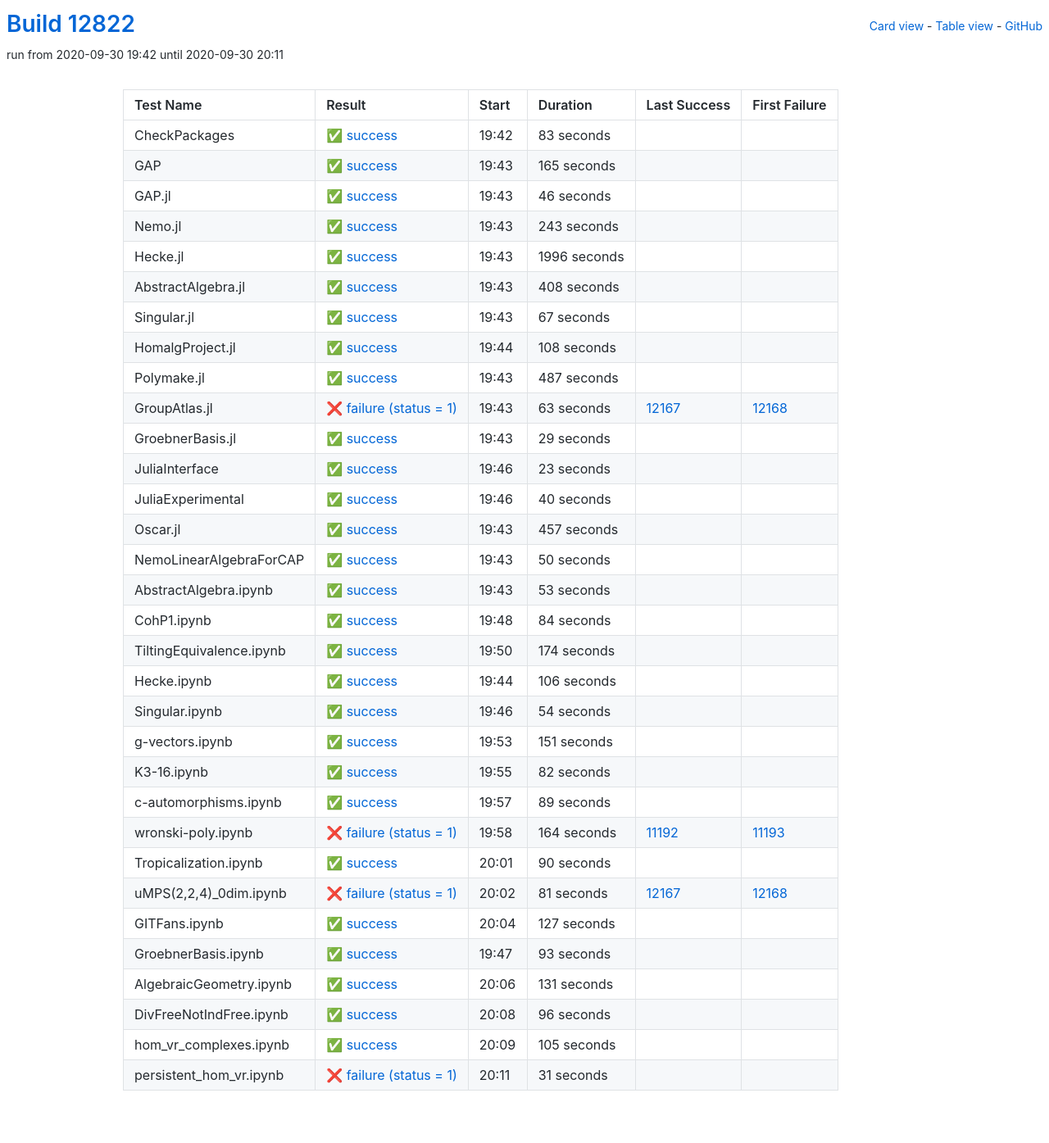
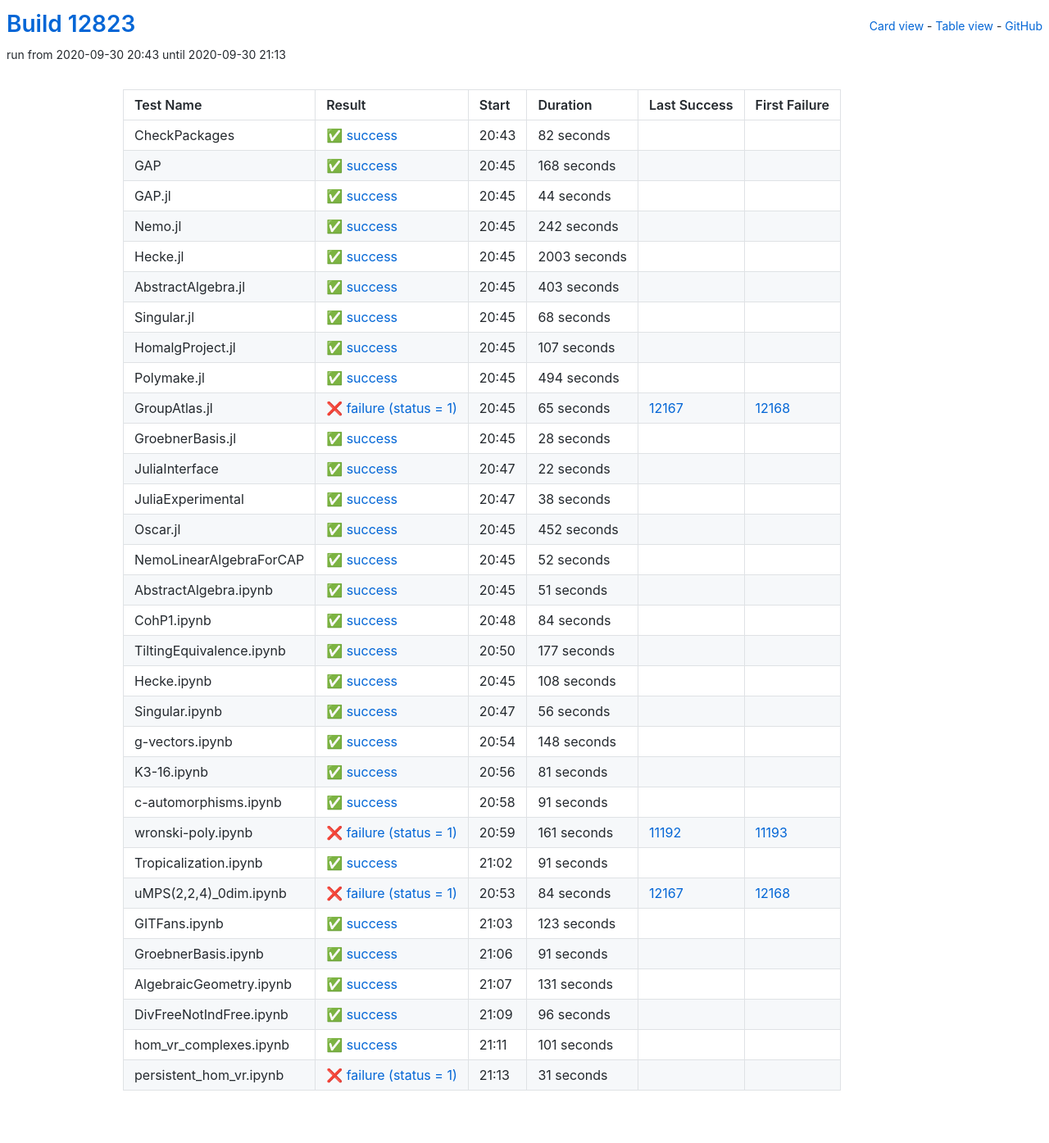
Before and after one commit to oscar-system/oscar-ci-status, a Jekyll site: the page built from table.html, in a window 1280 px wide. Shown: the whole page at 82% size. Built offline with Jekyll 4.4.1, drawn with Linux system fonts in a browser that asks for light colours.

Commit message:
Build #12823

```diff
--- a/_data/ci.yml
+++ b/_data/ci.yml
@@ -1,6 +1,6 @@
 ---
-build: 12822
-build_url: https://oscarci.mathematik.uni-kl.de/job/oscar/12822/
+build: 12823
+build_url: https://oscarci.mathematik.uni-kl.de/job/oscar/12823/
 job: oscar
 organization: oscar-system
 repo: oscar-ci-status
@@ -8,200 +8,200 @@
 tests:
 - name: CheckPackages
   id: checkpackages
-  log: https://oscarci.mathematik.uni-kl.de/job/oscar/12822/artifact/logs/build-12822/CheckPackages.log
-  start: 2020-09-30 19:42
+  log: https://oscarci.mathematik.uni-kl.de/job/oscar/12823/artifact/logs/build-12823/CheckPackages.log
+  start: 2020-09-30 20:43
   success: true
   exitcode: 0
   status: success
-  duration: 83
+  duration: 82
   last_success: false
   last_success_url:
   first_failure: false
   first_failure_url:
 - name: GAP
   id: gap
-  log: https://oscarci.mathematik.uni-kl.de/job/oscar/12822/artifact/logs/build-12822/GAP.log
-  start: 2020-09-30 19:43
+  log: https://oscarci.mathematik.uni-kl.de/job/oscar/12823/artifact/logs/build-12823/GAP.log
+  start: 2020-09-30 20:45
   success: true
   exitcode: 0
   status: success
-  duration: 165
+  duration: 168
   last_success: false
   last_success_url:
   first_failure: false
   first_failure_url:
 - name: GAP.jl
   id: gap-jl
-  log: https://oscarci.mathematik.uni-kl.de/job/oscar/12822/artifact/logs/build-12822/GAP.jl.log
-  start: 2020-09-30 19:43
+  log: https://oscarci.mathematik.uni-kl.de/job/oscar/12823/artifact/logs/build-12823/GAP.jl.log
+  start: 2020-09-30 20:45
   success: true
   exitcode: 0
   status: success
-  duration: 46
+  duration: 44
   last_success: false
   last_success_url:
   first_failure: false
   first_failure_url:
 - name: Nemo.jl
   id: nemo-jl
-  log: https://oscarci.mathematik.uni-kl.de/job/oscar/12822/artifact/logs/build-12822/Nemo.jl.log
-  start: 2020-09-30 19:43
+  log: https://oscarci.mathematik.uni-kl.de/job/oscar/12823/artifact/logs/build-12823/Nemo.jl.log
+  start: 2020-09-30 20:45
   success: true
   exitcode: 0
   status: success
-  duration: 243
+  duration: 242
   last_success: false
   last_success_url:
   first_failure: false
   first_failure_url:
 - name: Hecke.jl
   id: hecke-jl
-  log: https://oscarci.mathematik.uni-kl.de/job/oscar/12822/artifact/logs/build-12822/Hecke.jl.log
-  start: 2020-09-30 19:43
+  log: https://oscarci.mathematik.uni-kl.de/job/oscar/12823/artifact/logs/build-12823/Hecke.jl.log
+  start: 2020-09-30 20:45
   success: true
   exitcode: 0
   status: success
-  duration: 1996
+  duration: 2003
   last_success: false
   last_success_url:
   first_failure: false
   first_failure_url:
 - name: AbstractAlgebra.jl
   id: abstractalgebra-jl
-  log: https://oscarci.mathematik.uni-kl.de/job/oscar/12822/artifact/logs/build-12822/AbstractAlgebra.jl.log
-  start: 2020-09-30 19:43
+  log: https://oscarci.mathematik.uni-kl.de/job/oscar/12823/artifact/logs/build-12823/AbstractAlgebra.jl.log
+  start: 2020-09-30 20:45
   success: true
   exitcode: 0
   status: success
-  duration: 408
+  duration: 403
   last_success: false
   last_success_url:
   first_failure: false
   first_failure_url:
 - name: Singular.jl
   id: singular-jl
-  log: https://oscarci.mathematik.uni-kl.de/job/oscar/12822/artifact/logs/build-12822/Singular.jl.log
-  start: 2020-09-30 19:43
+  log: https://oscarci.mathematik.uni-kl.de/job/oscar/12823/artifact/logs/build-12823/Singular.jl.log
+  start: 2020-09-30 20:45
   success: true
   exitcode: 0
   status: success
-  duration: 67
+  duration: 68
   last_success: false
   last_success_url:
   first_failure: false
   first_failure_url:
 - name: HomalgProject.jl
   id: homalgproject-jl
-  log: https://oscarci.mathematik.uni-kl.de/job/oscar/12822/artifact/logs/build-12822/HomalgProject.jl.log
-  start: 2020-09-30 19:44
+  log: https://oscarci.mathematik.uni-kl.de/job/oscar/12823/artifact/logs/build-12823/HomalgProject.jl.log
+  start: 2020-09-30 20:45
   success: true
   exitcode: 0
   status: success
-  duration: 108
+  duration: 107
   last_success: false
   last_success_url:
   first_failure: false
   first_failure_url:
 - name: Polymake.jl
   id: polymake-jl
-  log: https://oscarci.mathematik.uni-kl.de/job/oscar/12822/artifact/logs/build-12822/Polymake.jl.log
-  start: 2020-09-30 19:43
+  log: https://oscarci.mathematik.uni-kl.de/job/oscar/12823/artifact/logs/build-12823/Polymake.jl.log
+  start: 2020-09-30 20:45
   success: true
   exitcode: 0
   status: success
-  duration: 487
+  duration: 494
   last_success: false
   last_success_url:
   first_failure: false
   first_failure_url:
 - name: GroupAtlas.jl
   id: groupatlas-jl
-  log: https://oscarci.mathematik.uni-kl.de/job/oscar/12822/artifact/logs/build-12822/GroupAtlas.jl.log
-  start: 2020-09-30 19:43
+  log: https://oscarci.mathematik.uni-kl.de/job/oscar/12823/artifact/logs/build-12823/GroupAtlas.jl.log
+  start: 2020-09-30 20:45
   success: false
   exitcode: 1
   status: failure
-  duration: 63
+  duration: 65
   last_success: 12167
   last_success_url: https://oscarci.mathematik.uni-kl.de/job/oscar/12167/
   first_failure: 12168
   first_failure_url: https://oscarci.mathematik.uni-kl.de/job/oscar/12168/
 - name: GroebnerBasis.jl
   id: groebnerbasis-jl
-  log: https://oscarci.mathematik.uni-kl.de/job/oscar/12822/artifact/logs/build-12822/GroebnerBasis.jl.log
-  start: 2020-09-30 19:43
+  log: https://oscarci.mathematik.uni-kl.de/job/oscar/12823/artifact/logs/build-12823/GroebnerBasis.jl.log
+  start: 2020-09-30 20:45
   success: true
   exitcode: 0
   status: success
-  duration: 29
+  duration: 28
   last_success: false
   last_success_url:
   first_failure: false
   first_failure_url:
 - name: JuliaInterface
   id: juliainterface
-  log: https://oscarci.mathematik.uni-kl.de/job/oscar/12822/artifact/logs/build-12822/JuliaInterface.log
-  start: 2020-09-30 19:46
+  log: https://oscarci.mathematik.uni-kl.de/job/oscar/12823/artifact/logs/build-12823/JuliaInterface.log
+  start: 2020-09-30 20:47
   success: true
   exitcode: 0
   status: success
-  duration: 23
+  duration: 22
   last_success: false
   last_success_url:
   first_failure: false
   first_failure_url:
 - name: JuliaExperimental
   id: juliaexperimental
-  log: https://oscarci.mathematik.uni-kl.de/job/oscar/12822/artifact/logs/build-12822/JuliaExperimental.log
-  start: 2020-09-30 19:46
+  log: https://oscarci.mathematik.uni-kl.de/job/oscar/12823/artifact/logs/build-12823/JuliaExperimental.log
+  start: 2020-09-30 20:47
   success: true
   exitcode: 0
   status: success
-  duration: 40
+  duration: 38
   last_success: false
   last_success_url:
   first_failure: false
   first_failure_url:
 - name: Oscar.jl
   id: oscar-jl
-  log: https://oscarci.mathematik.uni-kl.de/job/oscar/12822/artifact/logs/build-12822/Oscar.jl.log
-  start: 2020-09-30 19:43
+  log: https://oscarci.mathematik.uni-kl.de/job/oscar/12823/artifact/logs/build-12823/Oscar.jl.log
+  start: 2020-09-30 20:45
   success: true
   exitcode: 0
   status: success
-  duration: 457
+  duration: 452
   last_success: false
   last_success_url:
   first_failure: false
   first_failure_url:
 - name: NemoLinearAlgebraForCAP
   id: nemolinearalgebraforcap
-  log: https://oscarci.mathematik.uni-kl.de/job/oscar/12822/artifact/logs/build-12822/NemoLinearAlgebraForCAP.log
-  start: 2020-09-30 19:43
+  log: https://oscarci.mathematik.uni-kl.de/job/oscar/12823/artifact/logs/build-12823/NemoLinearAlgebraForCAP.log
+  start: 2020-09-30 20:45
   success: true
   exitcode: 0
   status: success
-  duration: 50
+  duration: 52
   last_success: false
   last_success_url:
   first_failure: false
   first_failure_url:
 - name: AbstractAlgebra.ipynb
   id: abstractalgebra-ipynb
-  log: https://oscarci.mathematik.uni-kl.de/job/oscar/12822/artifact/logs/build-12822/AbstractAlgebra.ipynb.log
-  start: 2020-09-30 19:43
+  log: https://oscarci.mathematik.uni-kl.de/job/oscar/12823/artifact/logs/build-12823/AbstractAlgebra.ipynb.log
+  start: 2020-09-30 20:45
   success: true
   exitcode: 0
   status: success
-  duration: 53
+  duration: 51
   last_success: false
   last_success_url:
   first_failure: false
   first_failure_url:
 - name: CohP1.ipynb
   id: cohp1-ipynb
-  log: https://oscarci.mathematik.uni-kl.de/job/oscar/12822/artifact/logs/build-12822/CohP1.ipynb.log
-  start: 2020-09-30 19:48
+  log: https://oscarci.mathematik.uni-kl.de/job/oscar/12823/artifact/logs/build-12823/CohP1.ipynb.log
+  start: 2020-09-30 20:48
   success: true
   exitcode: 0
   status: success
@@ -212,140 +212,140 @@
   first_failure_url:
 - name: TiltingEquivalence.ipynb
   id: tiltingequivalence-ipynb
-  log: https://oscarci.mathematik.uni-kl.de/job/oscar/12822/artifact/logs/build-12822/TiltingEquivalence.ipynb.log
-  start: 2020-09-30 19:50
+  log: https://oscarci.mathematik.uni-kl.de/job/oscar/12823/artifact/logs/build-12823/TiltingEquivalence.ipynb.log
+  start: 2020-09-30 20:50
   success: true
   exitcode: 0
   status: success
-  duration: 174
+  duration: 177
   last_success: false
   last_success_url:
   first_failure: false
   first_failure_url:
 - name: Hecke.ipynb
   id: hecke-ipynb
-  log: https://oscarci.mathematik.uni-kl.de/job/oscar/12822/artifact/logs/build-12822/Hecke.ipynb.log
-  start: 2020-09-30 19:44
+  log: https://oscarci.mathematik.uni-kl.de/job/oscar/12823/artifact/logs/build-12823/Hecke.ipynb.log
+  start: 2020-09-30 20:45
   success: true
   exitcode: 0
   status: success
-  duration: 106
+  duration: 108
   last_success: false
   last_success_url:
   first_failure: false
   first_failure_url:
 - name: Singular.ipynb
   id: singular-ipynb
-  log: https://oscarci.mathematik.uni-kl.de/job/oscar/12822/artifact/logs/build-12822/Singular.ipynb.log
-  start: 2020-09-30 19:46
+  log: https://oscarci.mathematik.uni-kl.de/job/oscar/12823/artifact/logs/build-12823/Singular.ipynb.log
+  start: 2020-09-30 20:47
   success: true
   exitcode: 0
   status: success
-  duration: 54
+  duration: 56
   last_success: false
   last_success_url:
   first_failure: false
   first_failure_url:
 - name: g-vectors.ipynb
   id: g-vectors-ipynb
-  log: https://oscarci.mathematik.uni-kl.de/job/oscar/12822/artifact/logs/build-12822/g-vectors.ipynb.log
-  start: 2020-09-30 19:53
+  log: https://oscarci.mathematik.uni-kl.de/job/oscar/12823/artifact/logs/build-12823/g-vectors.ipynb.log
+  start: 2020-09-30 20:54
   success: true
   exitcode: 0
   status: success
-  duration: 151
+  duration: 148
   last_success: false
   last_success_url:
   first_failure: false
   first_failure_url:
 - name: K3-16.ipynb
   id: k3-16-ipynb
-  log: https://oscarci.mathematik.uni-kl.de/job/oscar/12822/artifact/logs/build-12822/K3-16.ipynb.log
-  start: 2020-09-30 19:55
+  log: https://oscarci.mathematik.uni-kl.de/job/oscar/12823/artifact/logs/build-12823/K3-16.ipynb.log
+  start: 2020-09-30 20:56
   success: true
   exitcode: 0
   status: success
-  duration: 82
+  duration: 81
   last_success: false
   last_success_url:
   first_failure: false
   first_failure_url:
 - name: c-automorphisms.ipynb
   id: c-automorphisms-ipynb
-  log: https://oscarci.mathematik.uni-kl.de/job/oscar/12822/artifact/logs/build-12822/c-automorphisms.ipynb.log
-  start: 2020-09-30 19:57
+  log: https://oscarci.mathematik.uni-kl.de/job/oscar/12823/artifact/logs/build-12823/c-automorphisms.ipynb.log
+  start: 2020-09-30 20:58
   success: true
   exitcode: 0
   status: success
-  duration: 89
+  duration: 91
   last_success: false
   last_success_url:
   first_failure: false
   first_failure_url:
 - name: wronski-poly.ipynb
   id: wronski-poly-ipynb
-  log: https://oscarci.mathematik.uni-kl.de/job/oscar/12822/artifact/logs/build-12822/wronski-poly.ipynb.log
-  start: 2020-09-30 19:58
+  log: https://oscarci.mathematik.uni-kl.de/job/oscar/12823/artifact/logs/build-12823/wronski-poly.ipynb.log
+  start: 2020-09-30 20:59
   success: false
   exitcode: 1
   status: failure
-  duration: 164
+  duration: 161
   last_success: 11192
   last_success_url: https://oscarci.mathematik.uni-kl.de/job/oscar/11192/
   first_failure: 11193
   first_failure_url: https://oscarci.mathematik.uni-kl.de/job/oscar/11193/
 - name: Tropicalization.ipynb
   id: tropicalization-ipynb
-  log: https://oscarci.mathematik.uni-kl.de/job/oscar/12822/artifact/logs/build-12822/Tropicalization.ipynb.log
-  start: 2020-09-30 20:01
+  log: https://oscarci.mathematik.uni-kl.de/job/oscar/12823/artifact/logs/build-12823/Tropicalization.ipynb.log
+  start: 2020-09-30 21:02
   success: true
   exitcode: 0
   status: success
-  duration: 90
+  duration: 91
   last_success: false
   last_success_url:
   first_failure: false
   first_failure_url:
 - name: uMPS(2,2,4)_0dim.ipynb
   id: umps-2-2-4-0dim-ipynb
-  log: https://oscarci.mathematik.uni-kl.de/job/oscar/12822/artifact/logs/build-12822/uMPS-2-2-4-_0dim.ipynb.log
-  start: 2020-09-30 20:02
+  log: https://oscarci.mathematik.uni-kl.de/job/oscar/12823/artifact/logs/build-12823/uMPS-2-2-4-_0dim.ipynb.log
+  start: 2020-09-30 20:53
   success: false
   exitcode: 1
   status: failure
-  duration: 81
+  duration: 84
   last_success: 12167
   last_success_url: https://oscarci.mathematik.uni-kl.de/job/oscar/12167/
   first_failure: 12168
   first_failure_url: https://oscarci.mathematik.uni-kl.de/job/oscar/12168/
 - name: GITFans.ipynb
   id: gitfans-ipynb
-  log: https://oscarci.mathematik.uni-kl.de/job/oscar/12822/artifact/logs/build-12822/GITFans.ipynb.log
-  start: 2020-09-30 20:04
+  log: https://oscarci.mathematik.uni-kl.de/job/oscar/12823/artifact/logs/build-12823/GITFans.ipynb.log
+  start: 2020-09-30 21:03
   success: true
   exitcode: 0
   status: success
-  duration: 127
+  duration: 123
   last_success: false
   last_success_url:
   first_failure: false
   first_failure_url:
 - name: GroebnerBasis.ipynb
   id: groebnerbasis-ipynb
-  log: https://oscarci.mathematik.uni-kl.de/job/oscar/12822/artifact/logs/build-12822/GroebnerBasis.ipynb.log
-  start: 2020-09-30 19:47
+  log: https://oscarci.mathematik.uni-kl.de/job/oscar/12823/artifact/logs/build-12823/GroebnerBasis.ipynb.log
+  start: 2020-09-30 21:06
   success: true
   exitcode: 0
   status: success
-  duration: 93
+  duration: 91
   last_success: false
   last_success_url:
   first_failure: false
   first_failure_url:
 - name: AlgebraicGeometry.ipynb
   id: algebraicgeometry-ipynb
-  log: https://oscarci.mathematik.uni-kl.de/job/oscar/12822/artifact/logs/build-12822/AlgebraicGeometry.ipynb.log
-  start: 2020-09-30 20:06
+  log: https://oscarci.mathematik.uni-kl.de/job/oscar/12823/artifact/logs/build-12823/AlgebraicGeometry.ipynb.log
+  start: 2020-09-30 21:07
   success: true
   exitcode: 0
   status: success
@@ -356,8 +356,8 @@
   first_failure_url:
 - name: DivFreeNotIndFree.ipynb
   id: divfreenotindfree-ipynb
-  log: https://oscarci.mathematik.uni-kl.de/job/oscar/12822/artifact/logs/build-12822/DivFreeNotIndFree.ipynb.log
-  start: 2020-09-30 20:08
+  log: https://oscarci.mathematik.uni-kl.de/job/oscar/12823/artifact/logs/build-12823/DivFreeNotIndFree.ipynb.log
+  start: 2020-09-30 21:09
   success: true
   exitcode: 0
   status: success
@@ -368,20 +368,20 @@
   first_failure_url:
 - name: hom_vr_complexes.ipynb
   id: hom-vr-complexes-ipynb
-  log: https://oscarci.mathematik.uni-kl.de/job/oscar/12822/artifact/logs/build-12822/hom_vr_complexes.ipynb.log
-  start: 2020-09-30 20:09
+  log: https://oscarci.mathematik.uni-kl.de/job/oscar/12823/artifact/logs/build-12823/hom_vr_complexes.ipynb.log
+  start: 2020-09-30 21:11
   success: true
   exitcode: 0
   status: success
-  duration: 105
+  duration: 101
   last_success: false
   last_success_url:
   first_failure: false
   first_failure_url:
 - name: persistent_hom_vr.ipynb
   id: persistent-hom-vr-ipynb
-  log: https://oscarci.mathematik.uni-kl.de/job/oscar/12822/artifact/logs/build-12822/persistent_hom_vr.ipynb.log
-  start: 2020-09-30 20:11
+  log: https://oscarci.mathematik.uni-kl.de/job/oscar/12823/artifact/logs/build-12823/persistent_hom_vr.ipynb.log
+  start: 2020-09-30 21:13
   success: false
   exitcode: 1
   status: failure
```
Also changed, not shown: README.md.
